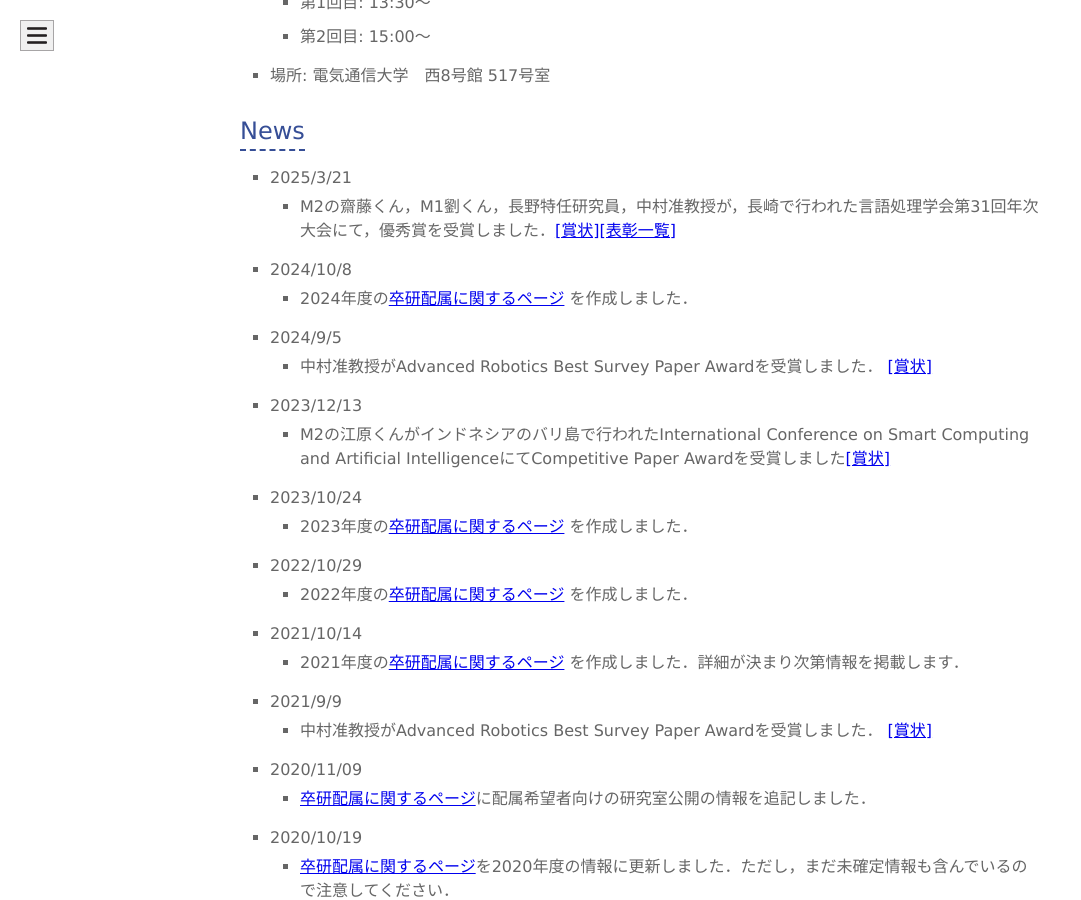
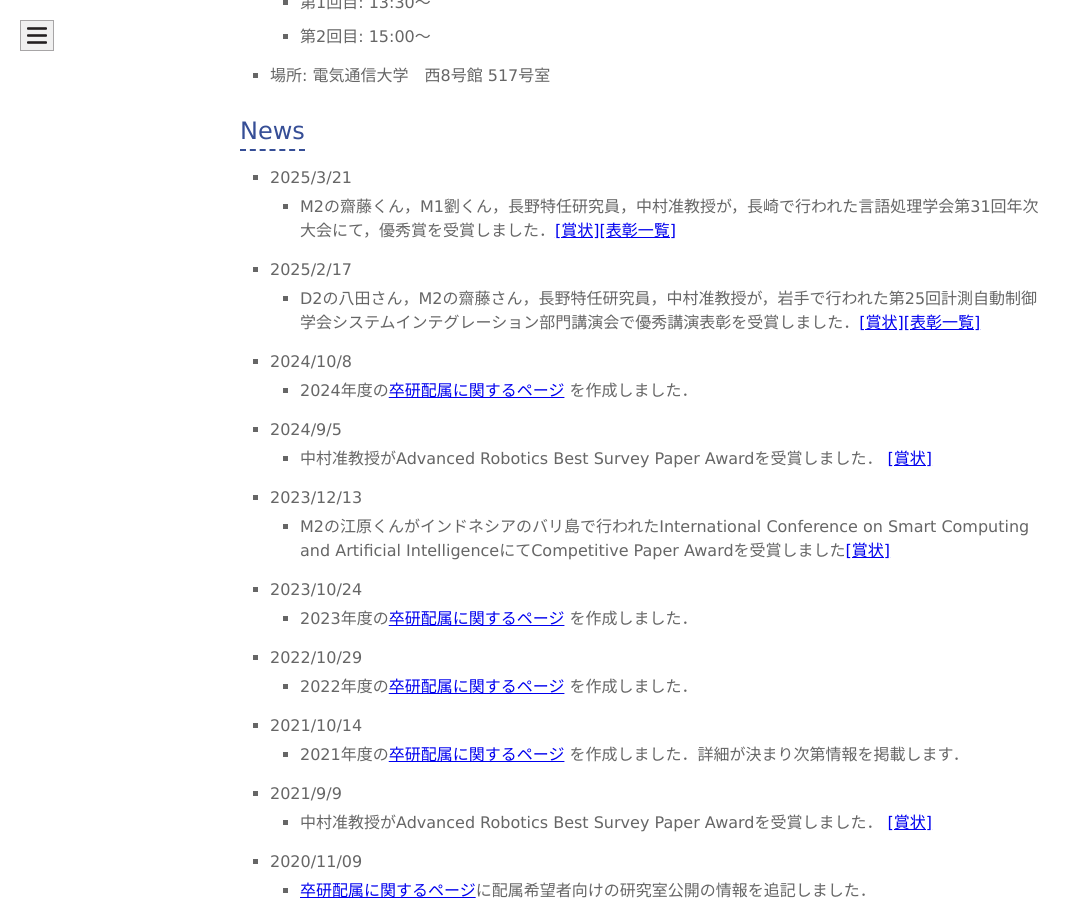
Before and after one commit to naka-lab/naka-lab.github.io, a Jekyll site: the page built from index.md, in a window 1280 px wide and 900 px high, scrolled down 829 px. Shown: the whole window, without its empty margins (0-1081 px from the left). Built offline with Jekyll 4.4.1, drawn with Linux system fonts in a browser that asks for light colours; our own code applies the rules of GitHub Pages for plain Markdown files.

Commit message:
Update index.md

```diff
--- a/index.md
+++ b/index.md
@@ -18,6 +18,9 @@ layout: default
 ## News
 * 2025/3/21
 	* M2の齋藤くん，M1劉くん，長野特任研究員，中村准教授が，長崎で行われた言語処理学会第31回年次大会にて，優秀賞を受賞しました．[[賞状]](news_imgs/250307NLP.pdf)[[表彰一覧]](https://anlp.jp/nlp2025/award.html)
+
+* 2025/2/17
+	* D2の八田さん，M2の齋藤さん，長野特任研究員，中村准教授が，岩手で行われた第25回計測自動制御学会システムインテグレーション部門講演会で優秀講演表彰を受賞しました．[[賞状]](news_imgs/250217.pdf)[[表彰一覧]](https://sice-si.org/si2024/excellent_speaker.php)
 
 * 2024/10/8
 	* 2024年度の[卒研配属に関するページ](//hp.naka-lab.org/subpages/haizoku.html) を作成しました．
```
